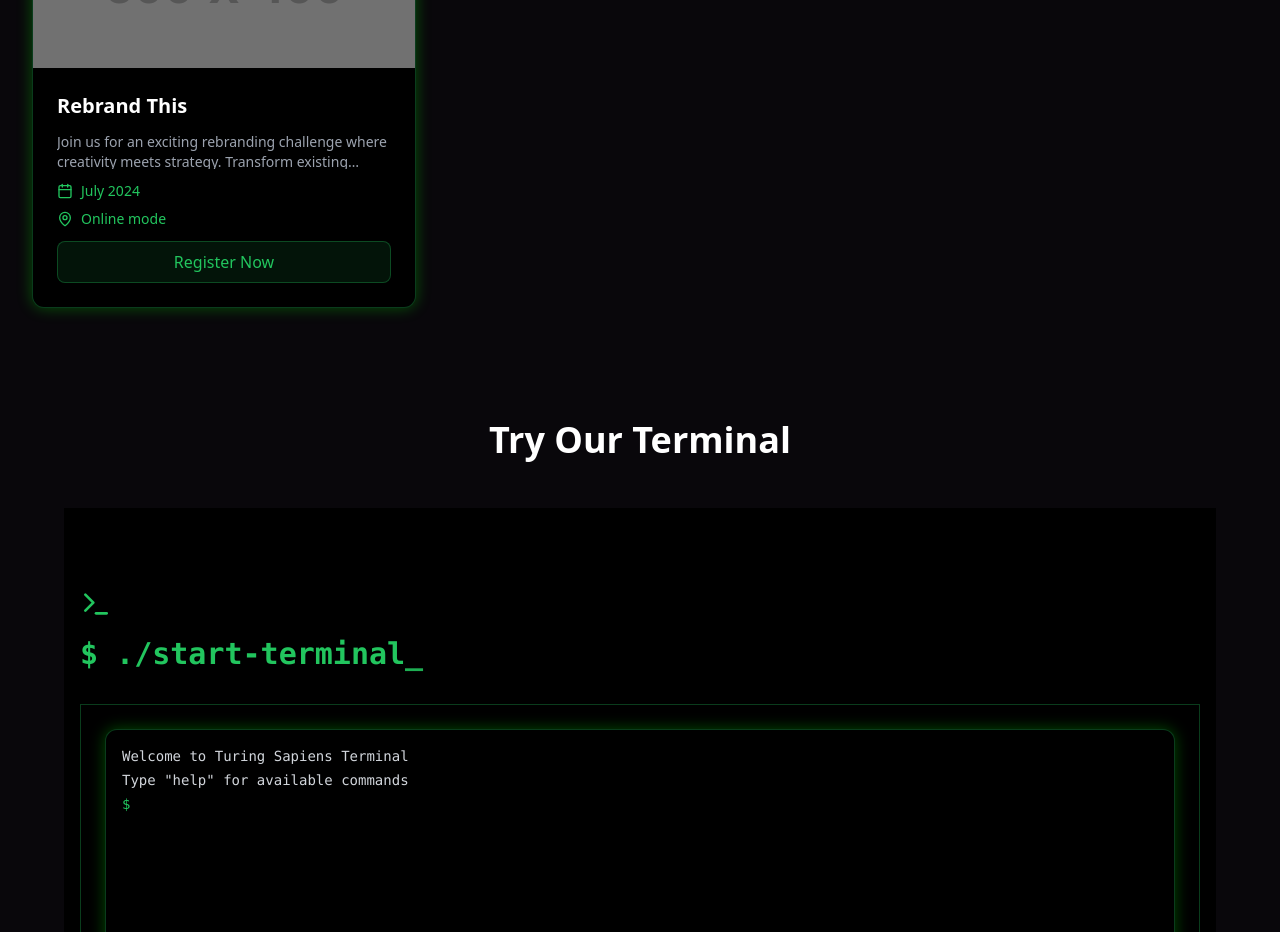
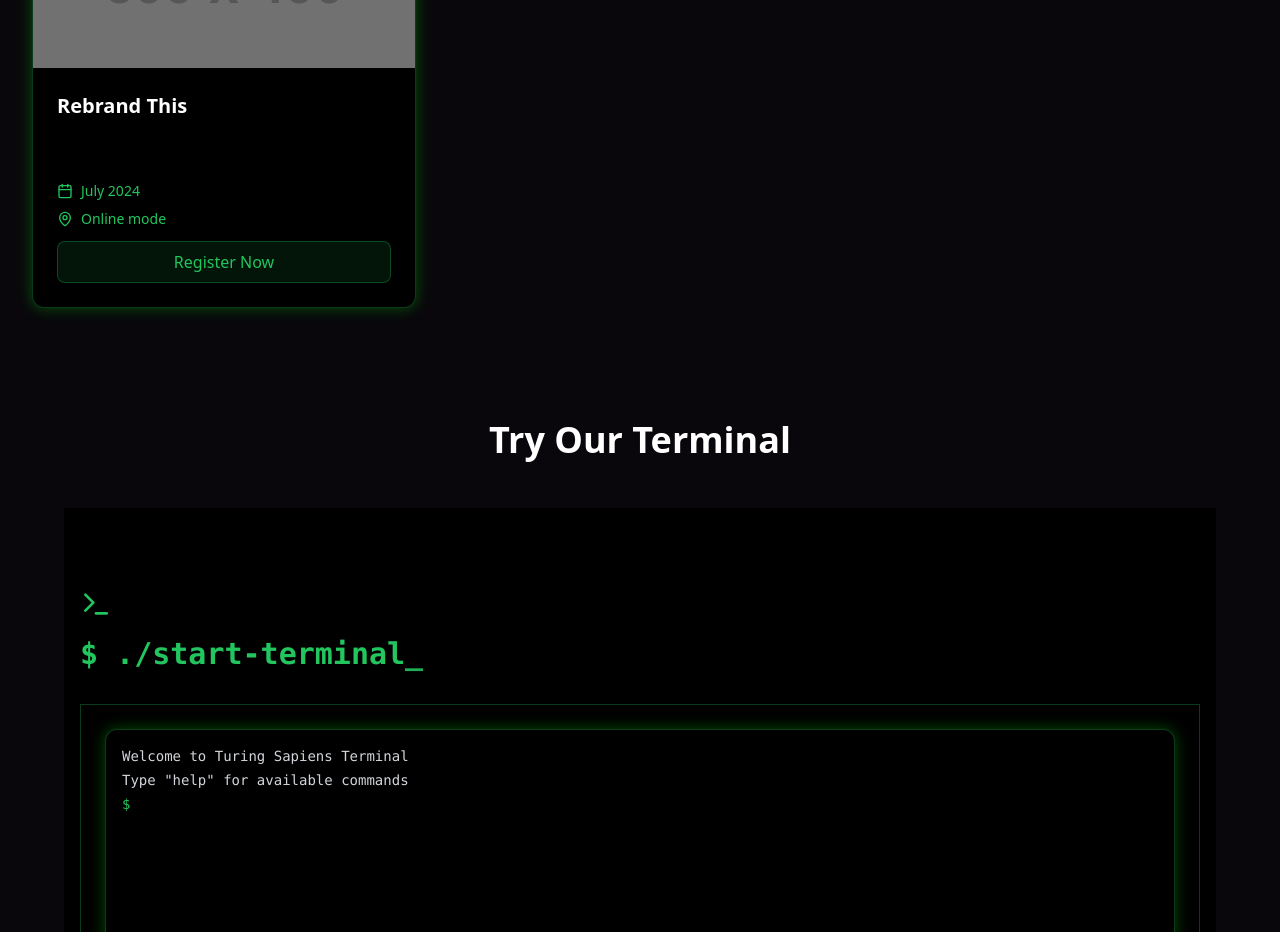
Before and after one commit to TuringSapiens/Turing-website, a React (Vite) app: page / in a window 1280 px wide. Shown: the part 1480-2412 px from the top of the page. Built offline with nearby package versions, Linux system fonts and the light colour scheme.

Commit message:
Events.jsx

```diff
--- a/src/components/Events.jsx
+++ b/src/components/Events.jsx
@@ -6,7 +6,8 @@ import './Events.css'
 const eventData = [
     {
         title: "Rebrand This",
-        description: "Join us for an exciting rebranding challenge where creativity meets strategy. Transform existing brands with innovative design thinking and fresh perspectives.",
+        description1: "Join us for an exciting rebranding challenge where creativity meets strategy.",
+        description2: "Transform existing brands with innovative design thinking and fresh perspectives.",
         date: "July 2024",
         venue: "Online mode",
         image: "https://placehold.co/600x400/000000/2F2F2F"
```
